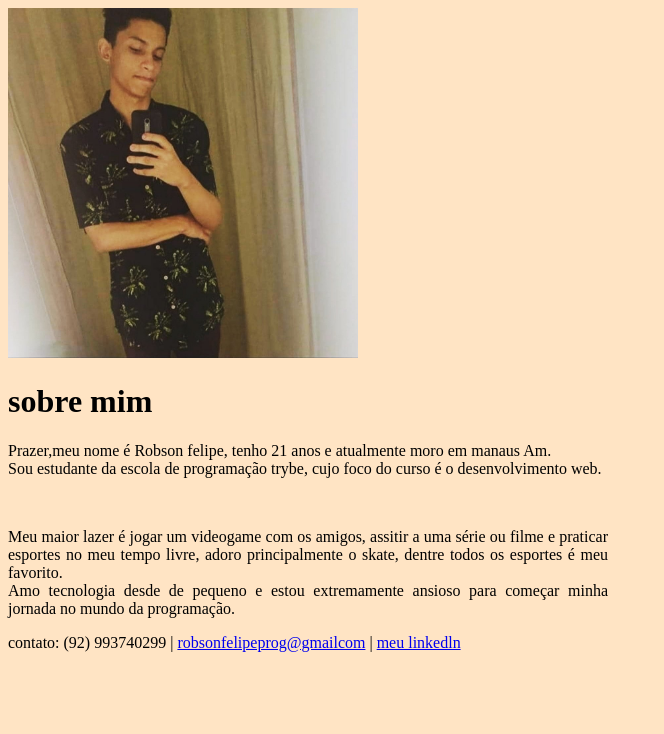
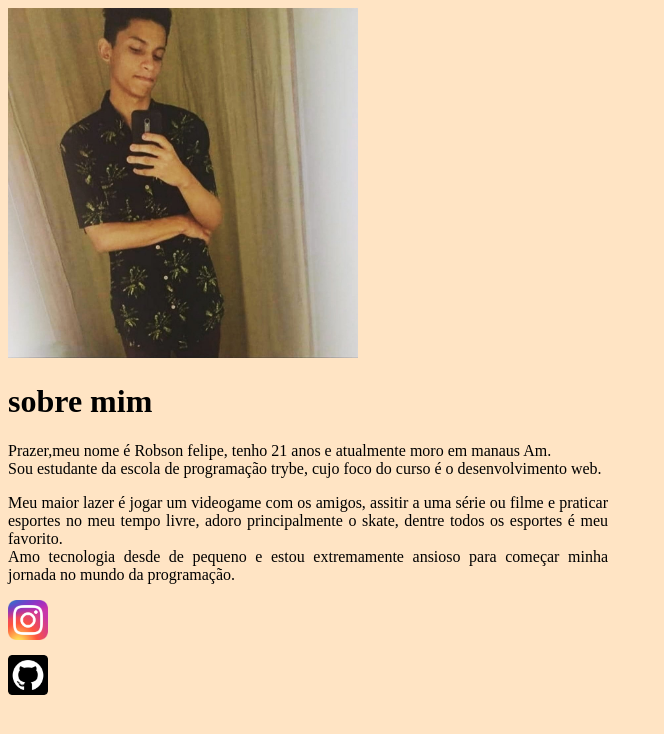
Before and after one commit to Felipemir/Felipemir.github.io, a plain HTML site: page index.html in a window 1280 px wide. Shown: the whole page, without its empty margins (0-664 px from the left). Drawn offline with Linux system fonts and the light colour scheme.

Commit message:
adicionando icone de rede social 1/2

```diff
--- a/css/estilos.css
+++ b/css/estilos.css
@@ -2,10 +2,22 @@ body{
    background-color: bisque;
 }
 .branco{
-    color: balck;
+    color: black;
     width: 600px;
     text-align: justify;
 }
-#rodapé{
-    text-align: justify;
+section{
+    margin: 25px left;
+    width: 35px;
+    height: 35px;
 }
+.social{
+    width:35px;
+    height:55px;
+}
+.icone{
+    width: 40px;
+}
+.icone:hover{
+    cursor: pointer;
+}
--- a/index.html
+++ b/index.html
@@ -1,5 +1,6 @@
 <!DOCTYPE html>
 <html lang="pt-br">
+
 <head>
     <meta charset="UTF-8">
     <meta http-equiv="X-UA-Compatible" content="IE=edge">
@@ -8,37 +9,40 @@
     <link rel="stylesheet" type="text/css" href="css/estilos.css">
 </head>
 
-    <body>
+<body>
     <div>
-        <img src="Felipe.jpeg" alt="" id="foto" width="350px">
+        <img src="imagens-logo/Felipe.jpeg" alt="" id="foto" width="350px">
     </div>
 
     <div>
         <h1>sobre mim</h1>
         <p class="branco">
-        Prazer,meu nome é Robson felipe, tenho 21 anos e atualmente moro em manaus Am.<br>
-        Sou estudante da escola de programação trybe, cujo foco do curso é o desenvolvimento web.
+            Prazer,meu nome é Robson felipe, tenho 21 anos e atualmente moro em manaus Am.<br>
+            Sou estudante da escola de programação trybe, cujo foco do curso é o desenvolvimento web.
         </p>
 
-        <br>
-        <p  class="branco">
-          Meu maior lazer é jogar um videogame com os amigos, assitir a uma série ou filme e praticar esportes no meu tempo livre, adoro principalmente o skate, dentre todos os esportes é meu favorito.<br>
-          Amo tecnologia desde de pequeno e estou extremamente ansioso para começar minha jornada no mundo da programação.
+        <p class="branco">
+            Meu maior lazer é jogar um videogame com os amigos, assitir a uma série ou filme e praticar esportes no meu
+            tempo livre, adoro principalmente o skate, dentre todos os esportes é meu favorito.<br>
+            Amo tecnologia desde de pequeno e estou extremamente ansioso para começar minha jornada no mundo da
+            programação.
         </p>
     </div>
 
+    <section>
 
-    <div id="rodapé">
-        <p>
-            contato: (92) 993740299 |
-            <a href="robsonfelipeprog@gmail.com">robsonfelipeprog@gmailcom</a> |
+        <div class="social">
+            <img class="icone" src="imagens-logo/instagram-logo.png"/>
+        </div>
+        <div class="social">
+            <img class="icone" src="imagens-logo/github.png">
+        </div>
 
-            <a href="https://www.linkedin.com/in/robson-felipe-b12b00201/">meu linkedln</a>
-        </p>
 
-    </div>
-    </body>
+    </section>
+
+</body>
 
 
 
- </html>
+</html>
```
Also changed, not shown: imagens-logo/Felipe.jpeg (renamed from Felipe.jpeg), imagens-logo/github.png (added), imagens-logo/instagram-logo.png (added), imagens-logo/linkedln.png (added), imagens-logo/wpp.png (added).
